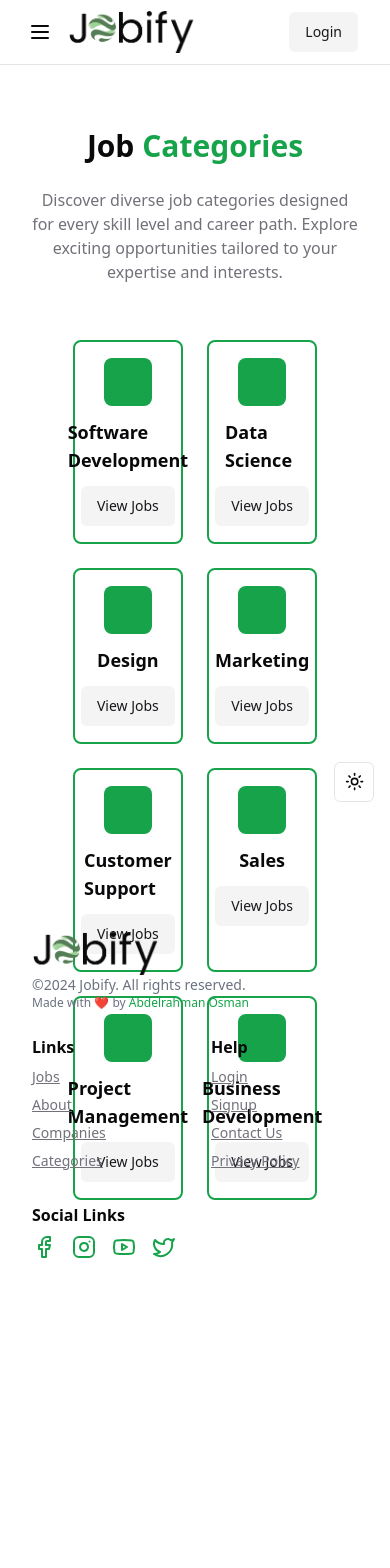
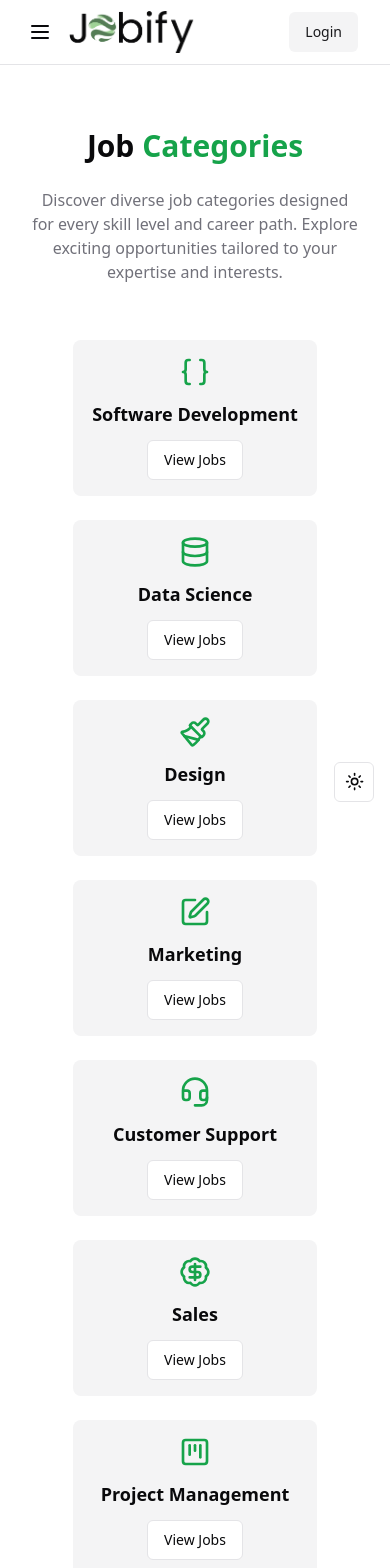
Before and after one commit to hellorapio/jobify-frontend, a React (Vite) app: page /categories in a window 390 px wide. Shown: the top 1568 px of the page. Before the commit the page ends 1307 px from the top, so only its background shows below. Built offline with nearby package versions, Linux system fonts and the light colour scheme; no server answers.

Commit message:
category icons and fix on mobiles

```diff
--- a/src/components/JobCategories.tsx
+++ b/src/components/JobCategories.tsx
@@ -1,36 +1,56 @@
 import { Button } from "./ui/button";
+import {
+  Database,
+  BadgeDollarSign,
+  Paintbrush,
+  Braces,
+  SquareKanban,
+  BriefcaseBusiness,
+  Headset,
+  SquarePen,
+} from "lucide-react";
 
 const categories = [
   {
     name: "Software Development",
+    icon: <Braces className="text-primary text-center w-8 h-8" />,
   },
   {
     name: "Data Science",
+    icon: <Database className="text-primary text-center w-8 h-8" />,
   },
   {
+    icon: <Paintbrush className="text-primary text-center w-8 h-8" />,
     name: "Design",
   },
   {
     name: "Marketing",
+    icon: <SquarePen className="text-primary text-center w-8 h-8" />,
   },
   {
     name: "Customer Support",
+    icon: <Headset className="text-primary text-center w-8 h-8" />,
   },
   {
     name: "Sales",
+    icon: <BadgeDollarSign className="text-primary text-center w-8 h-8" />,
   },
   {
     name: "Project Management",
+    icon: <SquareKanban className="text-primary text-center w-8 h-8" />,
   },
   {
     name: "Business Development",
+    icon: (
+      <BriefcaseBusiness className="text-primary text-center w-8 h-8" />
+    ),
   },
 ];
 
 export default function JobCategories() {
   return (
     <main>
-      <div className="h-[calc(100vh-64px)]">
+      <div className="md:h-[calc(100vh-64px)] pb-12 md:pb-0">
         <div className="container flex flex-col items-center h-full mt-16">
           <h1 className="text-3xl md:text-4xl md:w-1/2 lg:text-5xl text-center font-bold">
             Job <span className="text-primary">Categories</span>
@@ -40,17 +60,19 @@ export default function JobCategories() {
             and career path. Explore exciting opportunities tailored to
             your expertise and interests.
           </p>
-          <div className="grid gap-6 grid-cols-2 md:grid-cols-4 mt-8 w-3/4 mx-auto">
+          <div className="grid gap-6 grid-cols-1 md:grid-cols-4 mt-8 w-3/4 mx-auto">
             {categories.map((category) => (
               <div
                 key={category.name}
-                className="flex flex-col items-center gap-3 bg-background p-4 rounded-lg border-2 border-primary"
+                className="flex flex-col items-center gap-3 bg-secondary p-4 rounded-lg w-auto"
               >
-                <div className="w-12 h-12 bg-primary rounded-lg"></div>
+                <div className="text-center rounded-lg">
+                  {category.icon}
+                </div>
                 <div className="text-lg font-semibold">
                   {category.name}
                 </div>
-                <Button variant="secondary">View Jobs</Button>
+                <Button variant="outline">View Jobs</Button>
               </div>
             ))}
           </div>
--- a/src/components/home/HeroText.tsx
+++ b/src/components/home/HeroText.tsx
@@ -14,9 +14,9 @@ md:after:w-full after:h-1 before:-translate-x-2 after:translate-x-2 after:top-1/
         <span className="text-primary"> Easier</span>
       </h1>
       <p className="text-muted-foreground my-6 md:w-1/2 ">
-        with instant notifications for new job postings and the ability to
-        apply directly from your phone, finding your dream job has never
-        been easier.
+        where opportunities await! Whether you're a seasoned professional
+        or just starting out, our platform offers a wide array of career
+        paths to explore
       </p>
     </>
   );
```
